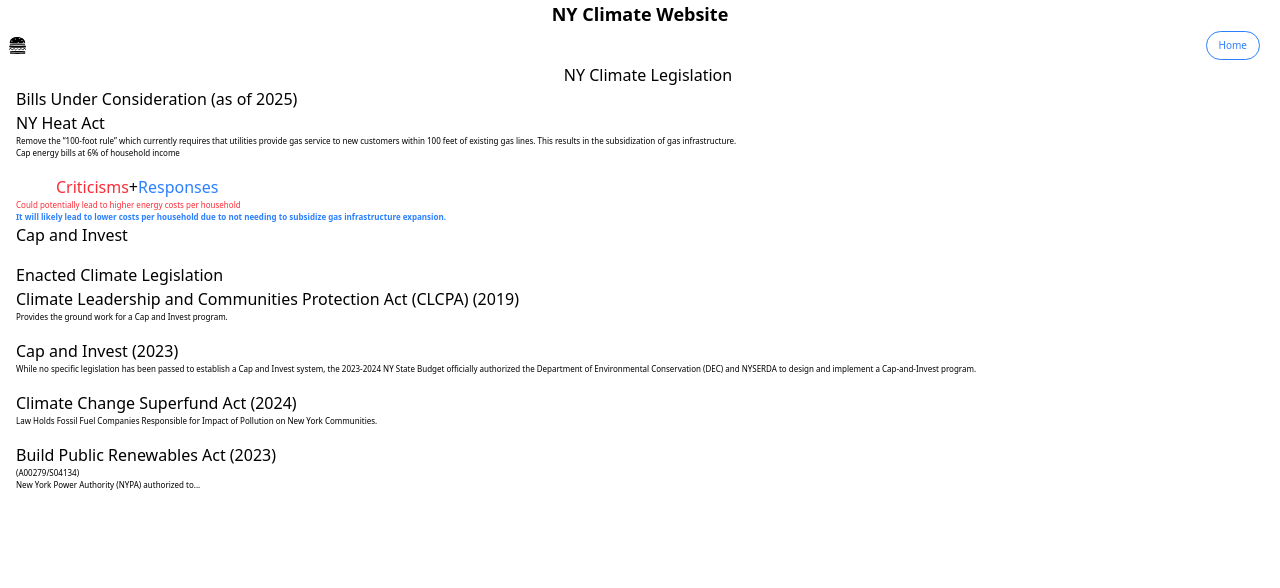
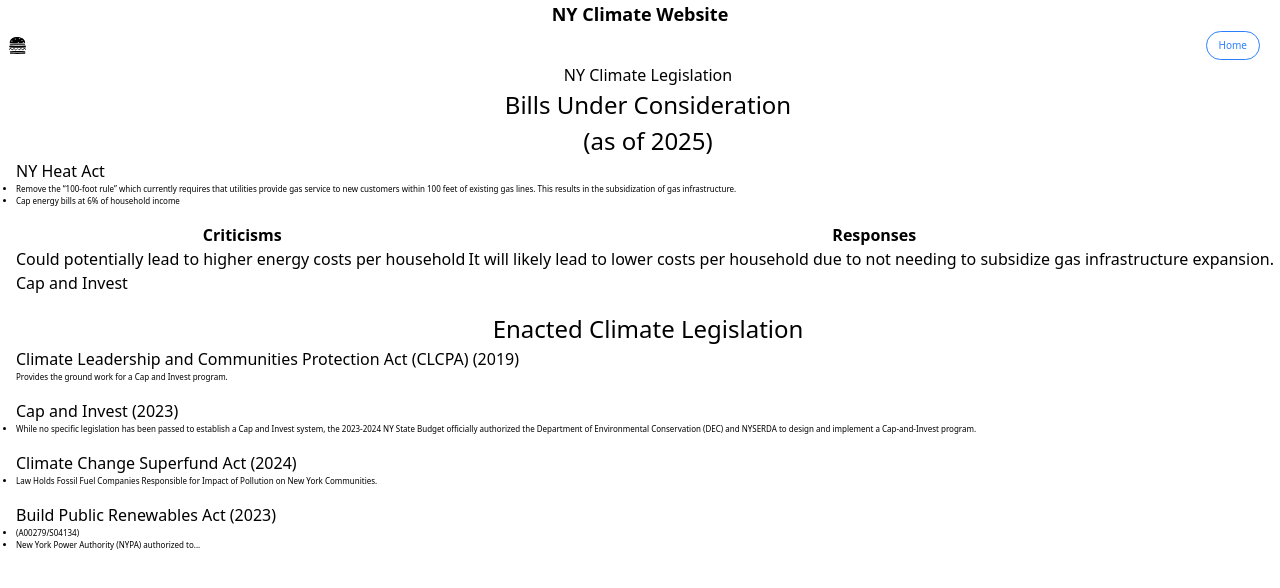
Before and after one commit to yohn-dezmon/ny-climate-website, a React (Vite) app in the folder ny-website/: page /legislation in a window 1280 px wide. Shown: the top 588 px of the page. Built offline with nearby package versions, Linux system fonts and the light colour scheme.

Commit message:
added a table component

```diff
--- /dev/null
+++ b/ny-website/src/components/Table.tsx
@@ -0,0 +1,33 @@
+function Table ({columnNames, rows}) {
+    /*
+    let criticismsHeaderStyle = "ml-10";
+    let criticismTextStyle = "text-[8px] text-red-500"
+    let responseTextStyle = "text-[8px] font-bold text-blue-500"
+    */
+    const columnHeaders = columnNames.map((name: string) => {
+        return <th scope="col">{name}</th>
+    });
+
+    const renderedRows = rows.map((row) => {
+        return(
+            <tr>
+                <td scope="row">{row.criticism}</td>
+                <td>{row.response}</td>
+            </tr>
+        )
+    });
+
+    return(
+        <table>
+            <thead>
+                <tr>
+                {columnHeaders}
+                </tr>
+            </thead>
+            <tbody>
+                {renderedRows}
+            </tbody>
+        </table>
+    )
+}
+export default Table;
--- a/ny-website/src/pages/LegislationPage.tsx
+++ b/ny-website/src/pages/LegislationPage.tsx
@@ -1,20 +1,27 @@
+import Table from '../components/Table';
+
 function LegislationPage() {
 
     let textBlockStyle = "mb-4 text-[8px]";
+    const listItemStyle = "marker:text-black";
 
-    let criticismsHeaderStyle = "ml-10";
-    let criticismTextStyle = "text-[8px] text-red-500"
-    let responseTextStyle = "text-[8px] font-bold text-blue-500"
+    // TODO: make these into lists of divs? put text into an object instead so it is more concise.
+    // TODO: use a backend to fill in this data?
+    // TODO: add bullet points to li's
 
-
+    // I should break these down into components! e.g. text block
+    // then feed the data into them via props...
+    const NYHeatActRows = [{"criticism": "Could potentially lead to higher energy costs per household",
+                            "response": "It will likely lead to lower costs per household due to not needing to subsidize gas infrastructure expansion."
+                            }];
     return(
         <div className="relative flex flex-col relative ml-4">
             <h1 className="text-center">NY Climate Legislation</h1>
-            <h2 className="">Bills Under Consideration (as of 2025)</h2>
+            <h2 className="text-[24px] text-center">Bills Under Consideration<br></br>(as of 2025)</h2>
             <h3 className="">NY Heat Act</h3>
             <div className={textBlockStyle}>
-                <ul>
-                    <li>
+                <ul className="list-disc">
+                    <li className={listItemStyle}>
                         Remove the “100-foot rule” which currently requires that utilities provide gas service to new customers within 100 feet of existing gas lines. This results in the subsidization of gas infrastructure.
                     </li>
                     <li>
@@ -22,24 +29,13 @@ function LegislationPage() {
                     </li>
                 </ul>
             </div>
-            <h4 className={criticismsHeaderStyle}>
-                <span className="text-red-500">Criticisms</span>
-                +
-                <span className="text-blue-500">Responses</span></h4>
-            <ul>
-                <li className={criticismTextStyle}>
-                    Could potentially lead to higher energy costs per household
-                </li>
-                <li className={responseTextStyle}>
-                    It will likely lead to lower costs per household due to not needing to subsidize gas infrastructure expansion.
-                </li>
-            </ul>
+            <Table columnNames={['Criticisms', "Responses"]} rows={NYHeatActRows} />
             <h3 className="">Cap and Invest</h3>
             <div className={textBlockStyle}>
 
             </div>
 
-            <h2 className="">Enacted Climate Legislation </h2>
+            <h2 className="text-[24px] text-center">Enacted Climate Legislation </h2>
             <h3 className="">Climate Leadership and Communities Protection Act (CLCPA) (2019)</h3>
             <div className={textBlockStyle}>
                 <ul>
@@ -50,7 +46,7 @@ function LegislationPage() {
             </div>
             <h3 className="">Cap and Invest (2023)</h3>
             <div className={textBlockStyle}>
-                <ul>
+                <ul className="list-disc">
                     <li>
                         While no specific legislation has been passed to establish a Cap and Invest system,
                         the 2023-2024 NY State Budget officially authorized the Department of Environmental Conservation (DEC)
@@ -61,7 +57,7 @@ function LegislationPage() {
 
             <h3 className="">Climate Change Superfund Act (2024)</h3>
             <div className={textBlockStyle}>
-                <ul>
+                <ul className="list-disc">
                     <li>
                         Law Holds Fossil Fuel Companies Responsible for Impact of Pollution on New York Communities.
                     </li>
@@ -70,12 +66,12 @@ function LegislationPage() {
 
             <h3 className="">Build Public Renewables Act (2023)</h3>
             <div className={textBlockStyle}>
-                <ul>
+                <ul className="list-disc">
                     <li>
-                    (A00279/S04134)
+                        (A00279/S04134)
                     </li>
                     <li>
-                    New York Power Authority (NYPA) authorized to...
+                        New York Power Authority (NYPA) authorized to...
                     </li>
                 </ul>
             </div>
```
Also changed, not shown: 1 other file (tests, documents, lock files or other folders).
